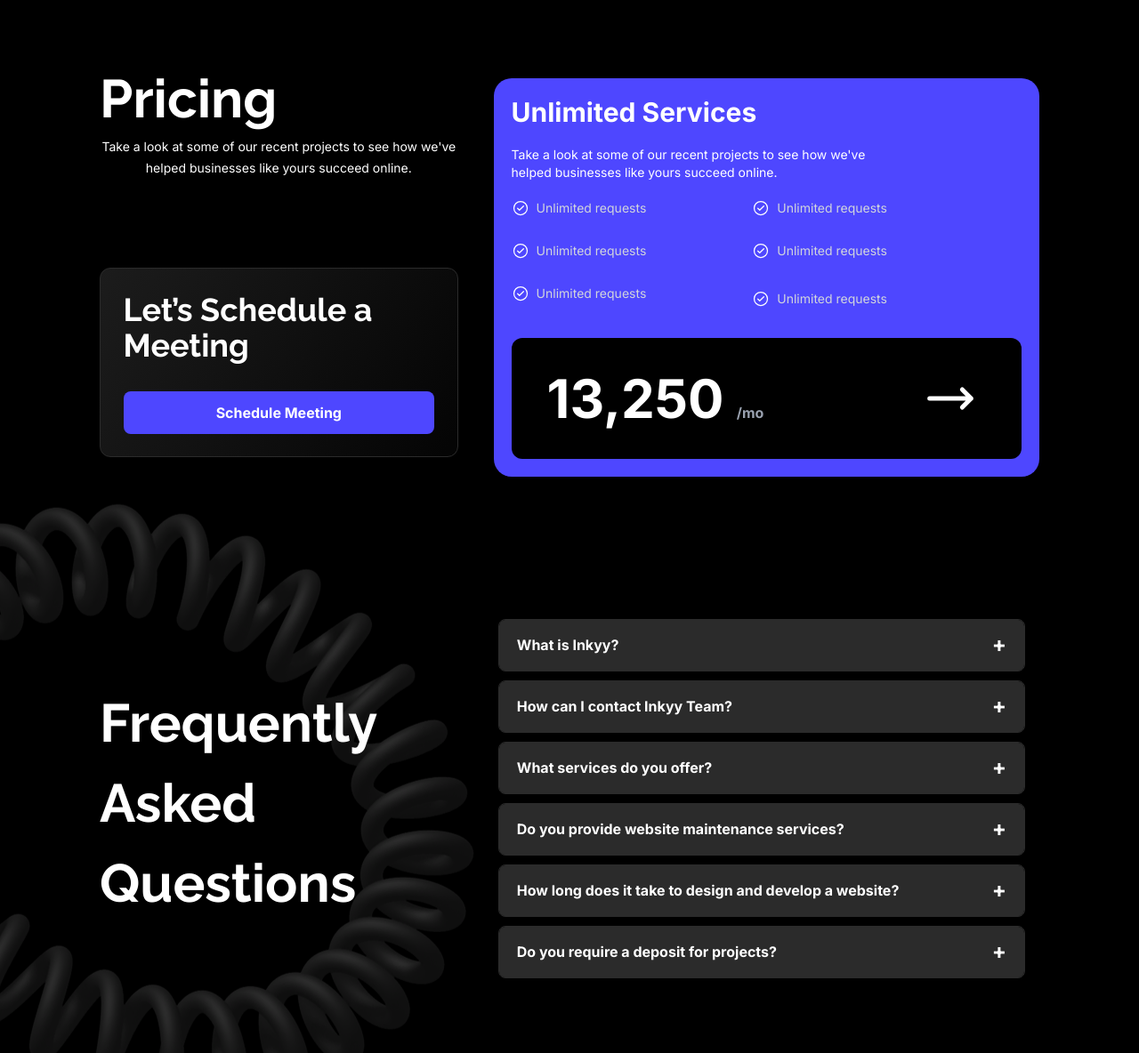
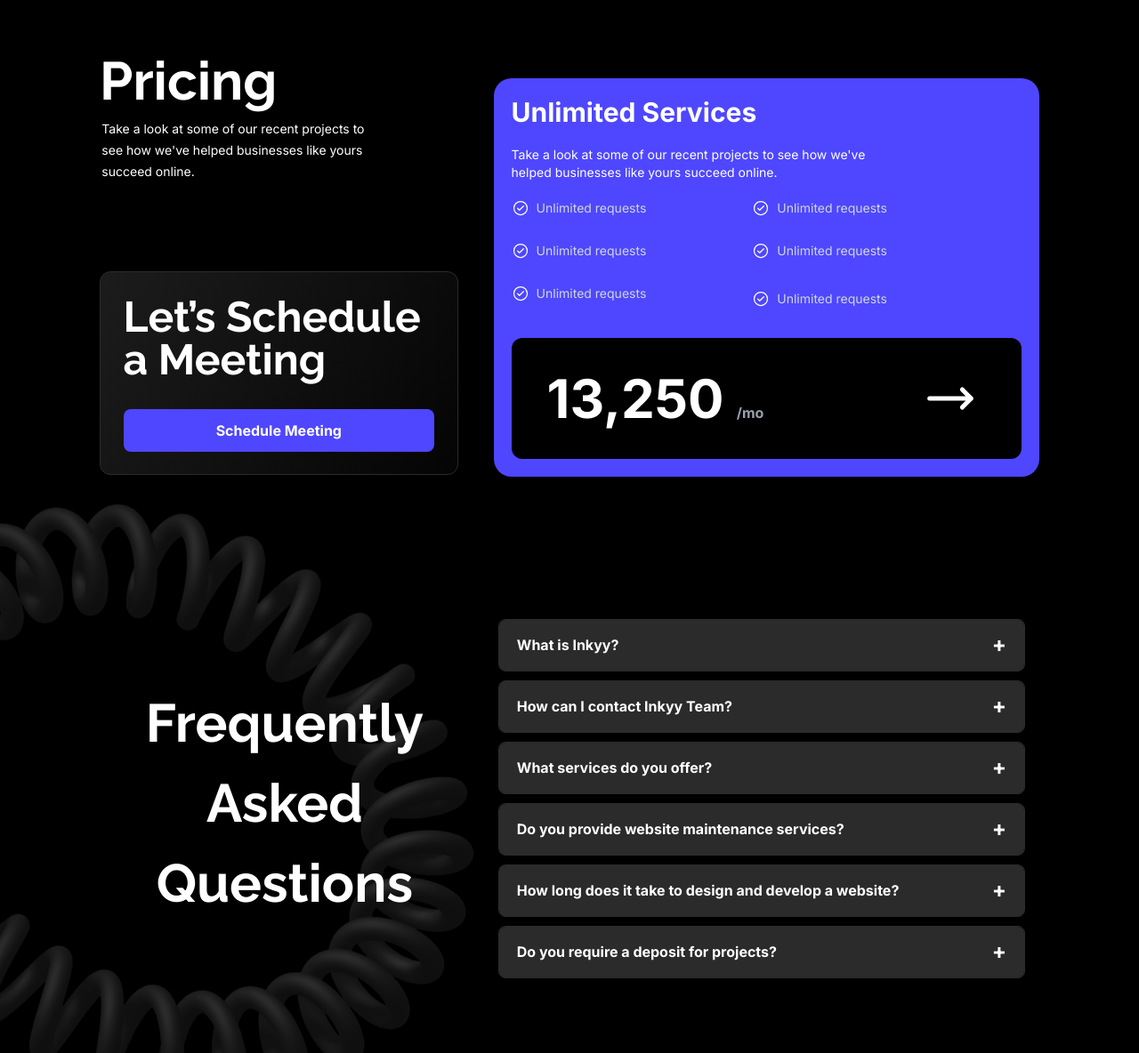
Before and after one commit to bos-code/fast-ui, a website built with Vite: page index.html in a window 1280 px wide. Shown: the part 2440-3624 px from the top of the page at 89% size. Built offline with nearby package versions, Linux system fonts and the light colour scheme; files whose address does not match are found by name.

Commit message:
feat: improve text alignment and styling in pricing and project sections; update README with project details and features

```diff
--- a/index.html
+++ b/index.html
@@ -205,7 +205,7 @@
         </div>
         <div class="text-2 centered">
           <h2 class="heading-secondary">Check our Work</h2>
-          <p class="head-text">
+          <p class="head-text text-center">
             Take a look at some of our recent projects to see how we've helped
             businesses like yours succeed online.
           </p>
@@ -253,7 +253,7 @@
               class="textbox flex flex-col justify-center text-center md:text-left items-center md:justify-start gap-2 lg:gap-8"
             >
               <h2 class="heading-secondary mb-2">Pricing</h2>
-              <p class="text-sm head-text max-sm:w-full w-3/4 md:w-full">
+              <p class="text-sm head-text text-left max-sm:w-full w-3/4 md:w-full lg:w-3/4 -ml-24">
                 Take a look at some of our recent projects to see how we've
                 helped businesses like yours succeed online.
               </p>
@@ -262,7 +262,7 @@
               class="meeting flex flex-col gap-4 lg:gap-8 items-center justify-center"
             >
               <p
-                class="descrip font-bold text-2xl md:text-3xl lg:text-4xl raleway"
+                class="descrip font-bold text-2xl md:text-3xl lg:text-5xl raleway"
               >
                 Let’s Schedule a Meeting
               </p>
--- a/src/input.css
+++ b/src/input.css
@@ -139,7 +139,7 @@ li{
 }
 
 .price-wrapper p {
-  @apply text-sm max-sm:text-xs max-sm:text-center md:w-3/4;
+  @apply text-sm max-sm:text-xs max-sm:text-center md:text-left md:w-3/4;
 }
 
 .price-wrapper ul {
@@ -233,7 +233,7 @@ li{
   @apply flex flex-col items-center justify-center gap-5 py-32;
 }
 .heading {
-  @apply text-4xl text-center  lg:text-6xl lg:text-left w-full  flex-2/5 text-white font-bold lg:leading-[150%] capitalize;
+  @apply text-4xl text-center  lg:text-6xl  w-full  flex-2/5 text-white font-bold lg:leading-[150%] capitalize;
 }
 
 .form {
--- a/src/scrollbar.css
+++ b/src/scrollbar.css
@@ -167,7 +167,7 @@ body:not(:hover)::-webkit-scrollbar-thumb {
 
 .head-text {
 
-  @apply text-sm max-sm:text-xs max-sm:leading-4 font-normal leading-6 text-center;
+  @apply text-sm max-sm:text-xs max-sm:leading-4 font-normal leading-6 ;
 }
 
 .gallery {
```
Also changed, not shown: README.md (added).
